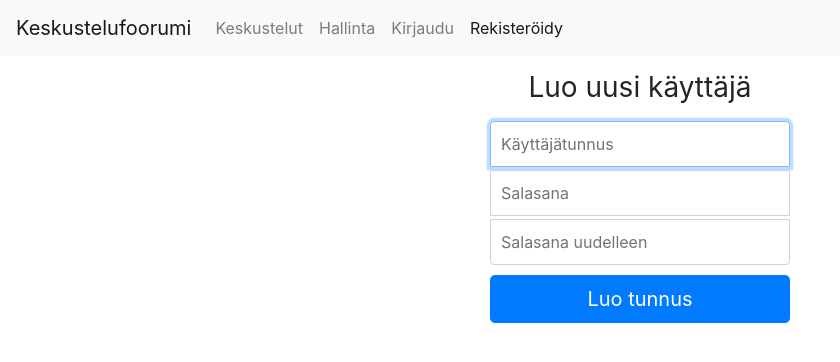
After one commit to jariikonen/keskustelufoorumi, a Flask app: page /register in a window 1280 px wide. The commit adds this page. Shown: the top 362 px of the page, without its empty margins (0-840 px from the left). Run offline with Flask 2, Linux system fonts and the light colour scheme.

Commit message:
Add user registration and signing
Added templates and functionality for registering new user accounts and signing users in and out.

```diff
--- a/app.py
+++ b/app.py
@@ -1,5 +1,7 @@
 from flask import Flask
+from os import getenv
 
 app = Flask(__name__)
+app.secret_key = getenv("SECRET_KEY")
 
 import routes
--- a/routes.py
+++ b/routes.py
@@ -1,7 +1,8 @@
 from app import app
-from flask import render_template, request
+from flask import redirect, render_template, request, session
 import topics
 import messages
+import users
 
 @app.route('/')
 def index():
@@ -28,7 +29,40 @@ def topic(topic_id):
 @app.route('/thread/<int:thread_id>')
 def thread(thread_id):
     message_list = messages.get_messages(thread_id)
-    writer_list = messages.get_writers(message_list)
+    writer_list = messages.get_writers(message_list)    # TÄMÄ VOITAISIIN YHDISTÄÄ EDELLISEEN -- TURHA!
     return render_template(
         'thread.html', message_list=message_list, writer_list=writer_list
     )
+
+@app.route('/register', methods=['GET', 'POST'])
+def register():
+    if request.method == 'GET':
+        return render_template('register.html')
+    if request.method == 'POST':
+        username = request.form['username']
+        password1 = request.form['password1']
+        password2 = request.form['password2']
+        if password1 != password2:
+            return render_template('register.html', error='Salasanat eivät olleet samat!')
+        success, error = users.register(username, password1)
+        if success:
+            return redirect('/')
+        else:
+            return render_template('register.html', error=error)
+
+@app.route('/login', methods=['GET', 'POST'])
+def login():
+    if request.method == 'GET':
+        return render_template('login.html')
+    if request.method == 'POST':
+        username = request.form['username']
+        password = request.form['password']
+        if users.login(username, password):
+            return redirect('/')
+        else:
+            return render_template('login.html', error='Väärä tunnus tai salasana!')
+
+@app.route('/logout')
+def logout():
+    del session['username']
+    return redirect('/')
--- a/static/css/custom.css
+++ b/static/css/custom.css
@@ -26,3 +26,37 @@
 .message-footer {
   margin-bottom: 1rem;
 }
+
+/* login.html */
+
+.form-signin {
+  width: 100%;
+  max-width: 330px;
+  padding: 15px;
+  margin: auto;
+}
+
+.form-signin .first {
+  margin-bottom: 3px;
+  border-bottom-right-radius: 0;
+  border-bottom-left-radius: 0;
+}
+
+.form-signin .middle {
+  margin-bottom: 3px;
+  border-radius: 0;
+}
+
+.form-signin .last {
+  margin-bottom: 10px;
+  border-top-left-radius: 0;
+  border-top-right-radius: 0;
+}
+
+.form-signin .form-control {
+  position: relative;
+  box-sizing: border-box;
+  height: auto;
+  padding: 10px;
+  font-size: 16px;
+}
--- a/templates/index.html
+++ b/templates/index.html
@@ -1,8 +1,9 @@
 {% extends "layout.html" %}
 {% block title %}Etusivu{% endblock %}
+{% block forum_nav_class %} active{% endblock %}
 {% block content %}
-      <h1>Etusivu</h1>
-      <p class="lead">Keskustelufoorumi on yksinkertainen Flask-pohjainen keskustelufoorumisovellus.</p>
+      <h1>Keskustelufoorumi</h1>
+      <p class="lead">Keskustelufoorumi on yksinkertainen Flask-pohjainen keskustelufoorumisovellus. Tältä sivulta löydät itse foorumin, eli käynnissä olevat keskustelut.</p>
       <p>Keskustelufoorumilla voit keskustella ylläpitäjien määrittämillä keskustelualueilla. Alla näet listauksen tämän hetkisistä keskustelualueista.</p>
       <h2>Yleiset keskustelualueet</h2>
       <p>Näitä keskusteluja kaikki voivat lukea ja kirjoittaa. Kirjoittaminen edellyttää rekisteröitymistä.</p>
--- a/templates/layout.html
+++ b/templates/layout.html
@@ -11,22 +11,28 @@
     <nav class="navbar navbar-expand-sm navbar-light bg-light">
       <a class="navbar-brand" href="/">Keskustelufoorumi</a>
       <ul class="navbar-nav">
-        <li class="nav-item">
-          <a class="nav-link" href="/">Etusivu</a>
+        <li class="nav-item{% block forum_nav_class %}{% endblock %}">
+          <a class="nav-link" href="/">Keskustelut</a>
         </li>
-        <li class="nav-item">
+        <li class="nav-item{% block admin_nav_class %}{% endblock %}">
           <a class="nav-link" href="/admin">Hallinta</a>
         </li>
+        {% if session.username %}
         <li class="nav-item">
+          <a class="nav-link" href="/logout">Kirjaa ulos: <span class="username">{{ session.username }}</span></a>
+        </li>
+        {% else %}
+        <li class="nav-item{% block login_nav_class %}{% endblock %}">
           <a class="nav-link" href="/login">Kirjaudu</a>
         </li>
-        <li class="nav-item">
+        {% endif %}
+        <li class="nav-item{% block register_nav_class %}{% endblock %}">
           <a class="nav-link" href="/register">Rekisteröidy</a>
         </li>
       </ul>
     </nav>
     <main role="main" class="container">
-      {% block content %}{% endblock %}
+    {% block content %}{% endblock %}
     </main>
   </body>
 </html>
--- /dev/null
+++ b/templates/register.html
@@ -0,0 +1,19 @@
+{% extends "layout.html" %}
+{% block title %}Rekisteröidy{% endblock %}
+{% block register_nav_class %} active{% endblock %}
+{% block content %}
+      <div class="text-center">
+        {% if error %}
+        <div class="alert alert-danger" role="alert">
+          {{ error }}
+        </div>
+        {% endif %}
+        <form class="form-signin" action="/register" method="POST">
+          <h1 class="h3 mb-3 font-weight-normal">Luo uusi käyttäjä</h1>
+          <input type="text" id="inputUsername" class="form-control first" name="username" placeholder="Käyttäjätunnus" required autofocus>
+          <input type="password" id="inputPassword1" class="form-control middle" name="password1" placeholder="Salasana" required>
+          <input type="password" id="inputPassword2" class="form-control last" name="password2" placeholder="Salasana uudelleen" required>
+          <button class="btn btn-lg btn-primary btn-block" type="submit">Luo tunnus</button>
+        </form>
+      </div>
+{% endblock %}
--- a/templates/thread.html
+++ b/templates/thread.html
@@ -1,5 +1,6 @@
 {% extends "layout.html" %}
 {% block title %}{{ message_list[0].heading }}{% endblock %}
+{% block forum_nav_class %} active{% endblock %}
 {% block content %}
       <h1>{{ message_list[0].heading }}</h1>
       <div class="container message-list">
@@ -10,7 +11,7 @@
             <div class="message-meta">{{ message.sent_at.strftime("%d.%m.%Y klo %H:%M") }}, <a href="#">{{ writer_list[message.id] }}</a></div>
           </div>
           <div class="message-content">{{ message.content }}</div>
-          <div class="message-footer"><a class="btn btn-link" href="{{ url_for('send', topic=message.topic_id, thread=message.thread_id, reply=message.id) }}">Vastaa</a></div>
+          <div class="message-footer"><a class="btn btn-link" href="">Vastaa</a></div>
         </div>
       {% endfor %}
       </div>
--- a/templates/topic.html
+++ b/templates/topic.html
@@ -1,5 +1,6 @@
 {% extends "layout.html" %}
 {% block title %}{{ topic.topic }}{% endblock %}
+{% block forum_nav_class %} active{% endblock %}
 {% block content %}
       <h1>{{ topic.topic }}</h1>
       <p class="lead">{{ topic.description }}</p>
```
Also changed, not shown: templates/login.html (added, +18 -0 lines), users.py (added, +36 -0 lines), 1 other file.
